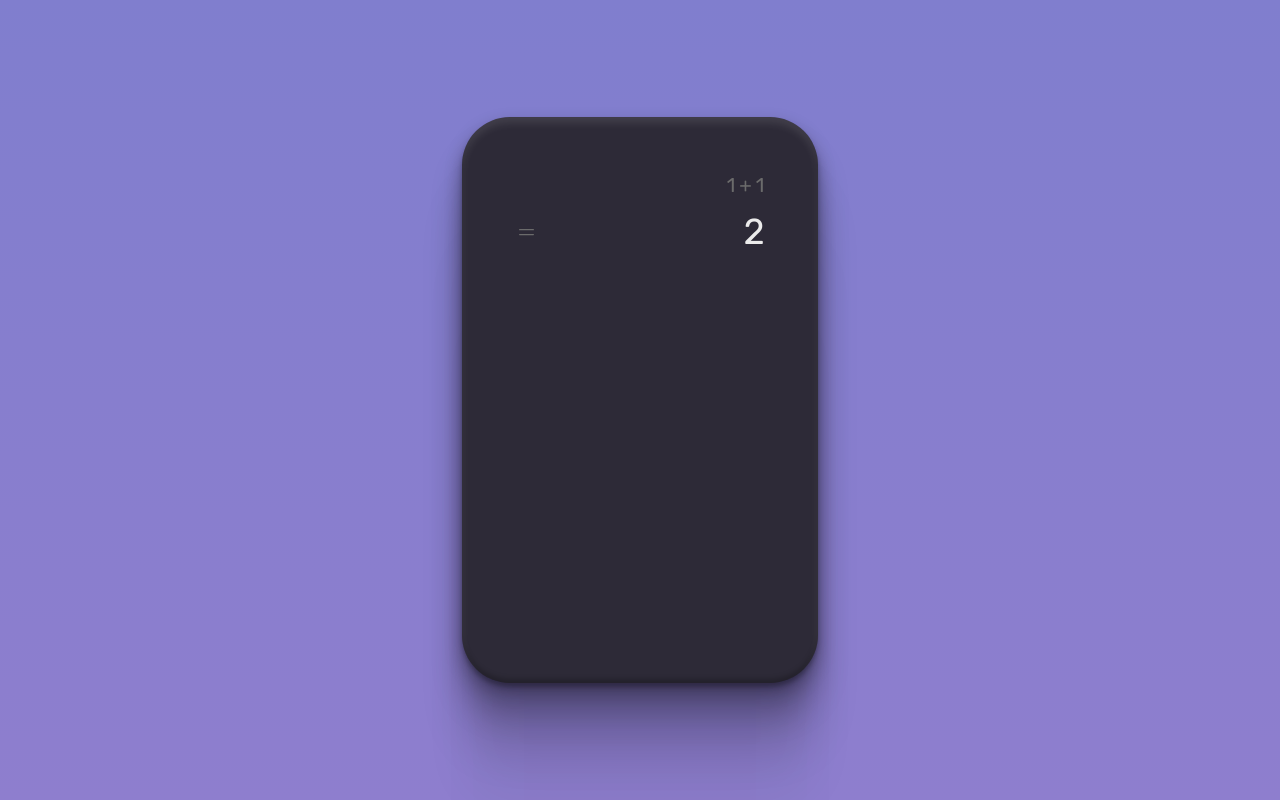
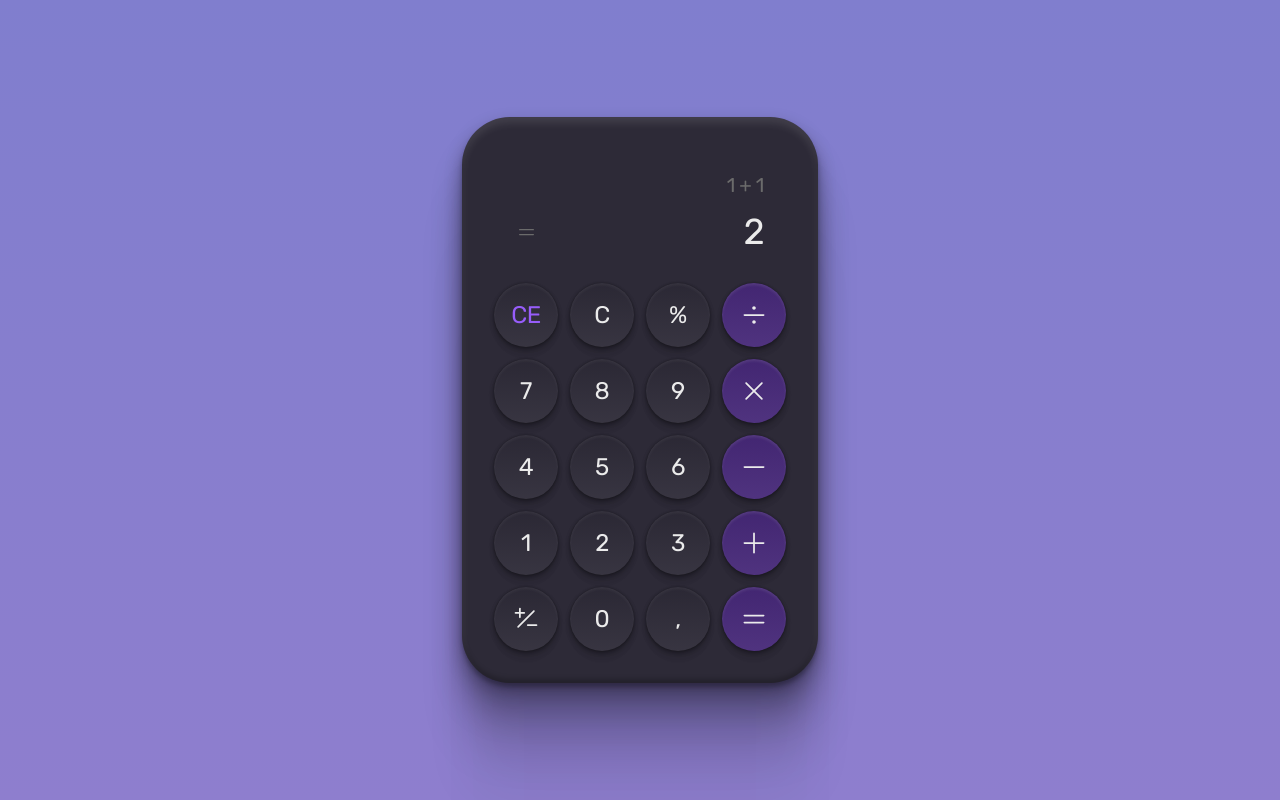
Before and after one commit to JairTorezone/calculadora, a plain HTML site: page index.html in a window 1280 px wide. Drawn offline with Linux system fonts and the light colour scheme.

Commit message:
stylized keyboard

```diff
--- a/index.html
+++ b/index.html
@@ -24,6 +24,45 @@
           <span>2</span>
         </div>
       </div>
+
+      <div id="keyboard">
+        <button class="secondary">CE</button>
+        <button>C</button>
+        <button>%</button>
+        <button class="terciary">
+          <img src="./assets/divide.svg" alt="Operador de divisão" />
+        </button>
+
+        <button>7</button>
+        <button>8</button>
+        <button>9</button>
+        <button class="terciary">
+          <img src="./assets/mult.svg" alt="Operador de multiplicacao" />
+        </button>
+
+        <button>4</button>
+        <button>5</button>
+        <button>6</button>
+        <button class="terciary">
+          <img src="./assets/mine.svg" alt="Operador de subtração" />
+        </button>
+
+        <button>1</button>
+        <button>2</button>
+        <button>3</button>
+        <button class="terciary">
+          <img src="./assets/plus.svg" alt="Operador de adição" />
+        </button>
+
+        <button>
+          <img src="./assets/mineAndPlus.svg" alt="" />
+        </button>
+        <button>0</button>
+        <button>,</button>
+        <button class="terciary">
+          <img src="./assets/bequals.svg" alt="Operador de igualdade" />
+        </button>
+      </div>
     </div>
   </body>
 </html>
--- a/style.css
+++ b/style.css
@@ -57,3 +57,68 @@ body * {
   font-size: 36px;
   line-height: 140%;
 }
+
+/************** KEYBOARD*/
+#keyboard {
+  margin-top: 26px;
+  margin-inline: 32px;
+  margin-bottom: 32px;
+
+  display: grid;
+  grid-template-columns: repeat(4, 1fr);
+  gap: 12px;
+}
+
+/** BUTTON*/
+#keyboard button {
+  border: 0;
+  height: 64px;
+  width: 64px;
+
+  color: #ebebeb;
+  font-size: 24px;
+  line-height: 28px;
+
+  background: linear-gradient(
+      180deg,
+      rgba(0, 0, 0, 0.05) 0%,
+      rgba(255, 255, 255, 0.05) 100%
+    ),
+    #2d2a37;
+
+  box-shadow: 0px 11px 7px rgba(0, 0, 0, 0.01), 0px 7px 7px rgba(0, 0, 0, 0.04),
+    0px 4px 6px rgba(0, 0, 0, 0.1), 0px 2px 4px rgba(0, 0, 0, 0.26),
+    0px 0px 2px rgba(0, 0, 0, 0.29), inset 0px 2px 3px rgba(255, 255, 255, 0.06);
+
+  border-radius: 999px;
+
+  display: flex;
+  justify-content: center;
+  align-items: center;
+}
+
+#keyboard .secondary {
+  color: #975dfa;
+}
+#keyboard .terciary {
+  background: linear-gradient(
+      180deg,
+      rgba(0, 0, 0, 0.05) 0.01%,
+      rgba(255, 255, 255, 0.05) 100%
+    ),
+    #462878;
+  box-shadow: 0px 11px 7px rgba(0, 0, 0, 0.01), 0px 7px 7px rgba(0, 0, 0, 0.04),
+    0px 4px 6px rgba(0, 0, 0, 0.1), 0px 2px 4px rgba(0, 0, 0, 0.26),
+    0px 0px 2px rgba(0, 0, 0, 0.29), inset 0px 2px 3px rgba(255, 255, 255, 0.1);
+}
+#keyboard .quartiary {
+  background: linear-gradient(
+      180deg,
+      rgba(0, 0, 0, 0.15) 0%,
+      rgba(255, 255, 255, 0.05) 100%
+    ),
+    #7f45e2;
+  box-shadow: 0px 11px 7px rgba(0, 0, 0, 0.01), 0px 7px 7px rgba(0, 0, 0, 0.04),
+    0px 4px 6px rgba(0, 0, 0, 0.1), 0px 2px 4px rgba(0, 0, 0, 0.26),
+    0px 0px 2px rgba(0, 0, 0, 0.29), inset 0px 2px 3px rgba(255, 255, 255, 0.1);
+}
```
Also changed, not shown: assets/bequals.svg (added), assets/divide.svg (added), assets/mine.svg (added), assets/mineAndPlus.svg (added), assets/mult.svg (added), assets/plus.svg (added).
